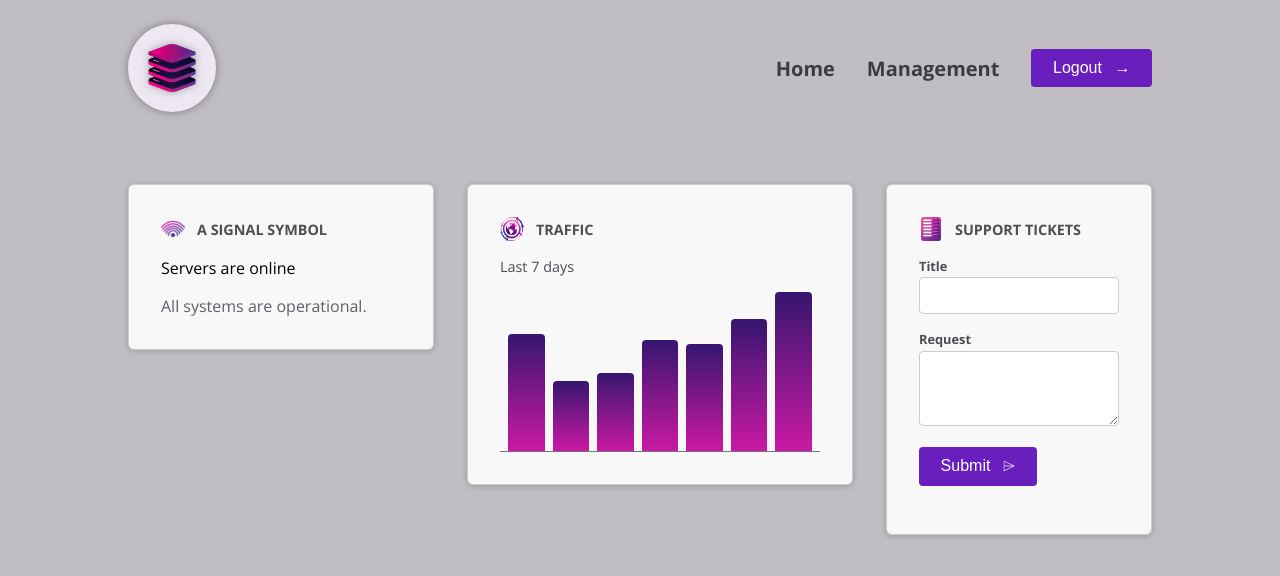
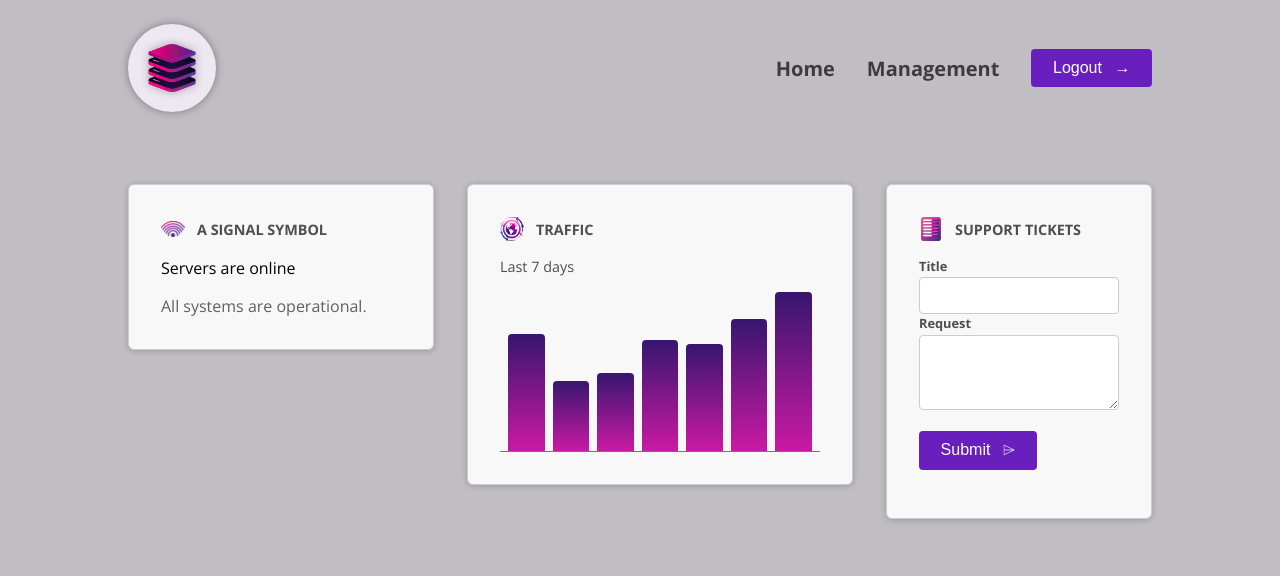
Before and after one commit to emre1n/angular-04-starting-project, an Angular app: page / in a window 1280 px wide. Shown: the top 576 px of the page. Built offline with nearby package versions, Linux system fonts and the light colour scheme.

Commit message:
remove outer divs and wrappers with classes and ids of components and target host element instead of a class

```diff
--- a/src/app/dashboard/dashboard-item/dashboard-item.component.css
+++ b/src/app/dashboard/dashboard-item/dashboard-item.component.css
@@ -1,4 +1,4 @@
-.dashboard-item {
+:host {
   display: block;
   padding: 1rem;
   border: 1px solid #ccc;
@@ -7,7 +7,7 @@
   box-shadow: 0 1px 6px 0 rgba(0, 0, 0, 0.2);
 }
 
-.dashboard-item header {
+:host header {
   display: flex;
   padding: 0;
   gap: 0.75rem;
@@ -15,7 +15,7 @@
   margin-bottom: 1rem;
 }
 
-.dashboard-item header img {
+:host header img {
   width: 1.5rem;
   height: 1.5rem;
   object-fit: contain;
@@ -29,7 +29,7 @@
 }
 
 @media (min-width: 768px) {
-  .dashboard-item {
+  :host {
     padding: 2rem;
   }
 }
--- a/src/app/dashboard/dashboard-item/dashboard-item.component.html
+++ b/src/app/dashboard/dashboard-item/dashboard-item.component.html
@@ -1,4 +1,3 @@
-<div class="dashboard-item">
 <article>
   <header>
     <img [src]="image().src" [alt]="image().alt" />
@@ -6,4 +5,3 @@
   </header>
   <ng-content />
 </article>
-</div>
--- a/src/app/dashboard/dashboard-item/dashboard-item.component.ts
+++ b/src/app/dashboard/dashboard-item/dashboard-item.component.ts
@@ -6,6 +6,9 @@
   imports: [],
   templateUrl: './dashboard-item.component.html',
   styleUrl: './dashboard-item.component.css',
+  // host: {
+  //   class: 'dashboard-item',
+  // },
 })
 export class DashboardItemComponent {
   // @Input({ required: true }) image!: { src: string; alt: string };
--- a/src/app/dashboard/server-status/server-status.component.css
+++ b/src/app/dashboard/server-status/server-status.component.css
@@ -1,4 +1,4 @@
-#status {
+:host {
   display: block;
   width: 15rem;
 }
--- a/src/app/dashboard/server-status/server-status.component.html
+++ b/src/app/dashboard/server-status/server-status.component.html
@@ -1,4 +1,3 @@
-<div id="status">
 @if (currentStatus === 'online') {
 <p>Servers are online</p>
 <p>All systems are operational.</p>
@@ -9,4 +8,3 @@
 <p>Server status is unknown</p>
 <p>Fetching server status failed.</p>
 }
-</div>
--- a/src/app/dashboard/tickets/tickets.component.css
+++ b/src/app/dashboard/tickets/tickets.component.css
@@ -1,33 +1,33 @@
-#tickets {
+:host {
   display: flex;
   flex-direction: column;
   gap: 1.5rem;
 }
 
-#tickets ul {
+:host ul {
   list-style: none;
   margin: 0;
   padding: 0;
   width: 15rem;
 }
 
-#tickets li {
+:host li {
   margin: 0.5rem 0;
 }
 
-#tickets p {
+:host p {
   margin: 0;
   color: #4f4b53;
 }
 
-#tickets h2 {
+:host h2 {
   margin: 0;
   font-size: 1.1rem;
   color: #38343c;
 }
 
 @media (min-width: 768px) {
-  #tickets {
+  :host {
     flex-direction: row;
   }
 }
--- a/src/app/dashboard/traffic/traffic.component.css
+++ b/src/app/dashboard/traffic/traffic.component.css
@@ -1,4 +1,4 @@
-#traffic {
+:host {
   display: block;
   width: 15rem;
 }
@@ -26,7 +26,7 @@
 }
 
 @media (min-width: 768px) {
-  #traffic {
+  :host {
     width: 20rem;
   }
 }
--- a/src/app/dashboard/traffic/traffic.component.html
+++ b/src/app/dashboard/traffic/traffic.component.html
@@ -1,9 +1,7 @@
-<div id="traffic">
-  <p>Last 7 days</p>
+<p>Last 7 days</p>
 
-  <div id="chart">
-    @for (dataPoint of dummyTrafficData; track dataPoint.id) {
-    <div [style.height]="(dataPoint.value / maxTraffic) * 100 + '%'"></div>
-    }
-  </div>
+<div id="chart">
+  @for (dataPoint of dummyTrafficData; track dataPoint.id) {
+  <div [style.height]="(dataPoint.value / maxTraffic) * 100 + '%'"></div>
+  }
 </div>
--- a/src/app/shared/control/control.component.html
+++ b/src/app/shared/control/control.component.html
@@ -1,4 +1,2 @@
-<p class="control">
-  <label>{{ label() }}</label>
-  <ng-content select="input, textarea" />
-</p>
+<label>{{ label() }}</label>
+<ng-content select="input, textarea" />
--- a/src/app/shared/control/control.component.ts
+++ b/src/app/shared/control/control.component.ts
@@ -7,6 +7,9 @@
   templateUrl: './control.component.html',
   styleUrl: './control.component.css',
   encapsulation: ViewEncapsulation.None,
+  host: {
+    class: 'control',
+  },
 })
 export class ControlComponent {
   label = input.required<string>();
```
Lines whose indentation alone changed are shown as unchanged.
